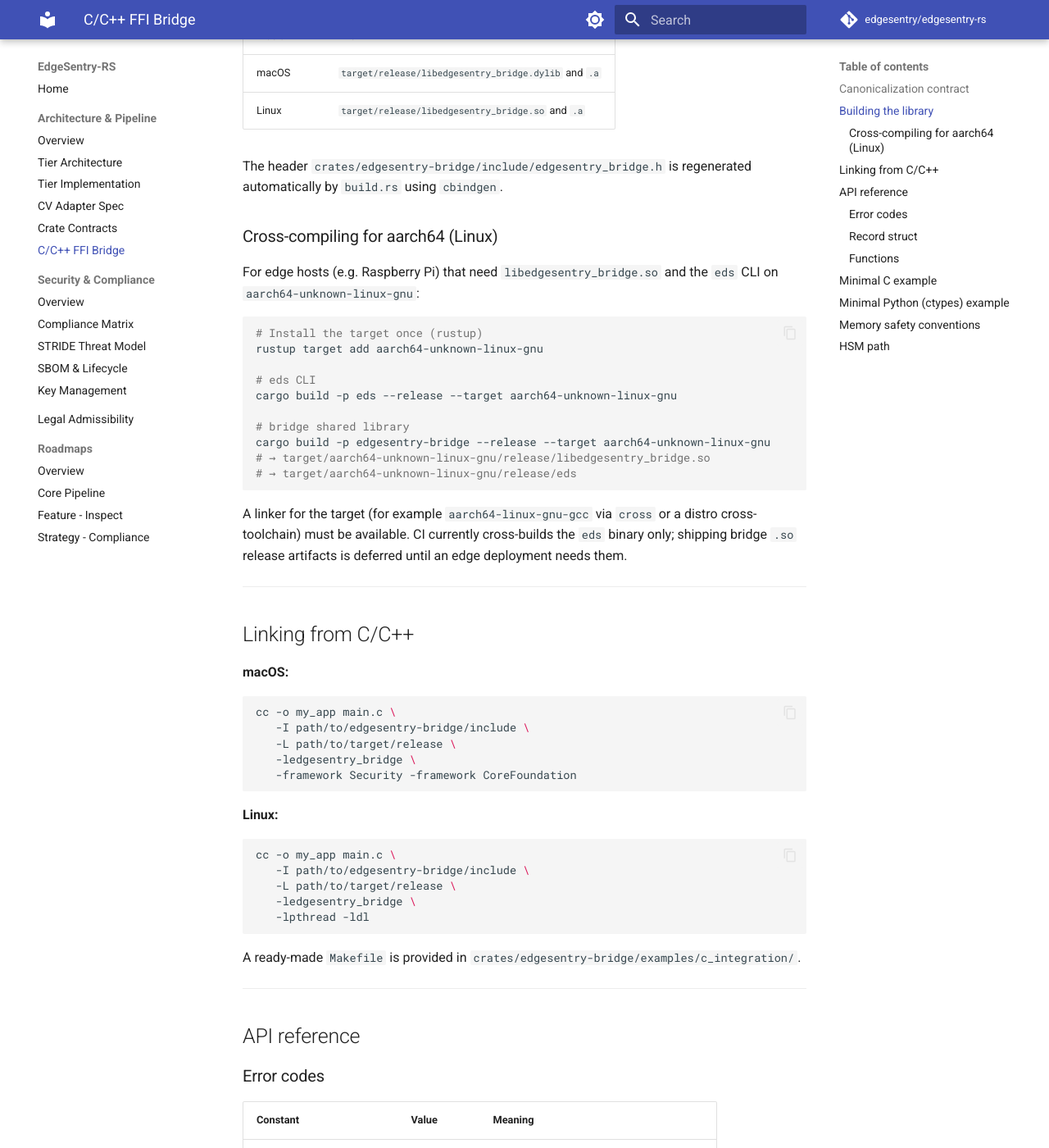
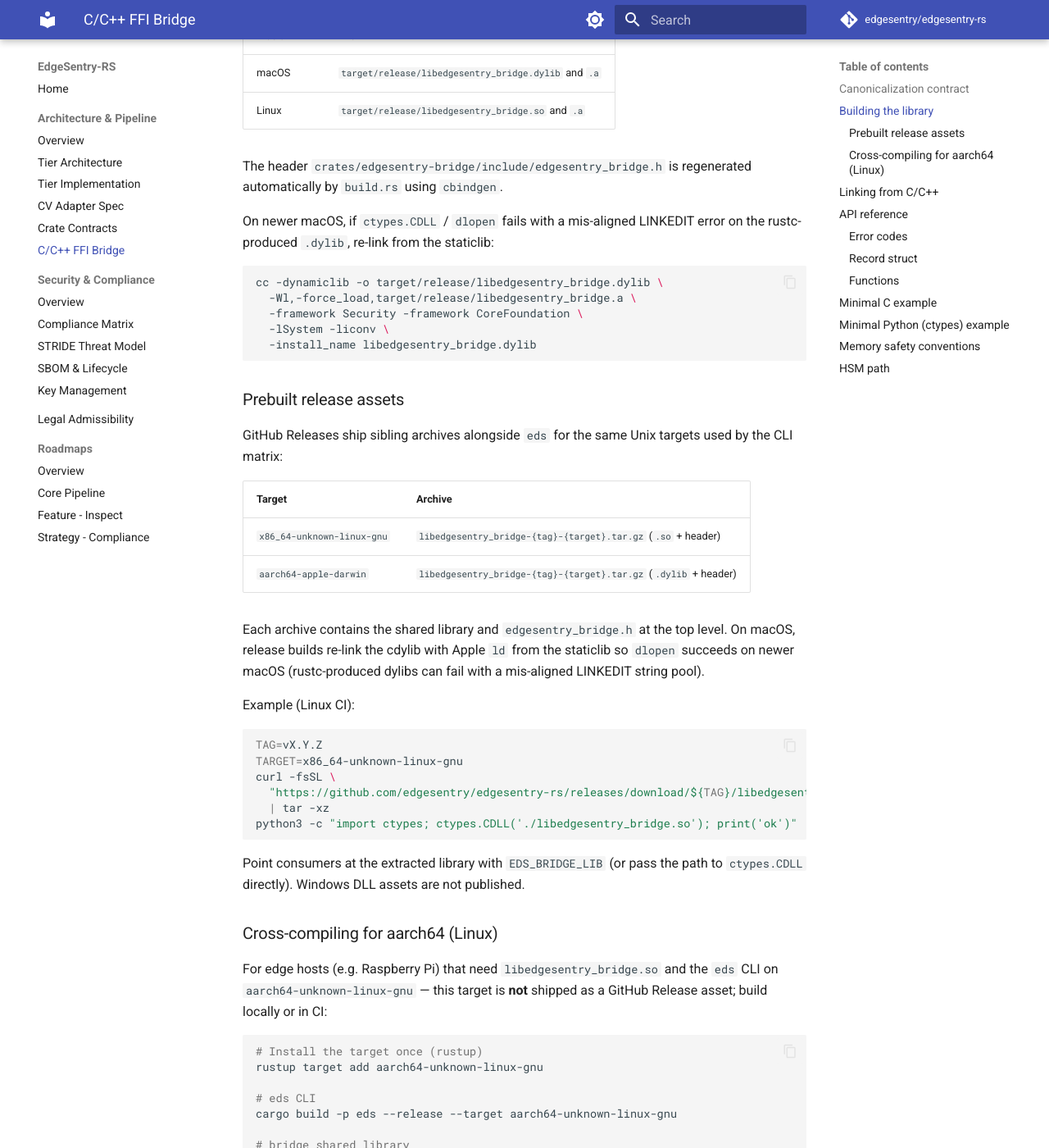
Before and after one commit to edgesentry/edgesentry-rs, an MkDocs documentation site: the page built from docs/ffi-bridge.md, in a window 1280 px wide and 1400 px high, scrolled down 1297 px. Shown: the whole window at 82% size. Built offline with MkDocs 1.6.1 and Material for MkDocs 9.7.7, drawn with Linux system fonts in a browser that asks for light colours; comment, search, counter and statistics services are not loaded; some of the changed text lies outside the part shown.

Commit message:
feat(release): ship prebuilt libedgesentry_bridge alongside eds (#460)
## Summary
- Ship sibling GitHub Release assets
`libedgesentry_bridge-{tag}-{target}.tar.gz` (shared lib +
`edgesentry_bridge.h`) for `x86_64-unknown-linux-gnu` and
`aarch64-apple-darwin`, alongside existing `eds` binaries
- Smoke-test `ctypes.CDLL` / `dlopen` in the release job; on macOS
re-link the dylib with Apple `ld` from the staticlib to avoid
mis-aligned LINKEDIT failures
- Document download/load steps in `docs/ffi-bridge.md` and note bridge
assets in the release skill reference

Closes #459

## Test plan
- [ ] Review `release.yml` changes: Windows matrix still builds/packages
`eds` only; Unix builds bridge + packages sibling tar.gz
- [ ] After merge, run `workflow_dispatch` release and confirm both
`eds-*.tar.gz` and `libedgesentry_bridge-*.tar.gz` appear for Linux and
macOS
- [ ] On Linux CI host: extract the Linux bridge asset and run `python3
-c "import ctypes; ctypes.CDLL('./libedgesentry_bridge.so');
print('ok')"`
- [ ] On macOS arm64: extract the Darwin asset and confirm
`ctypes.CDLL('./libedgesentry_bridge.dylib')` succeeds
- [ ] Confirm Homebrew still installs from `eds-*.tar.gz` only
(unchanged)


Made with [Cursor](https://cursor.com)

Co-authored-by: Cursor <cursoragent@cursor.com>

````diff
--- a/docs/ffi-bridge.md
+++ b/docs/ffi-bridge.md
@@ -60,10 +60,51 @@ This produces:
 The header `crates/edgesentry-bridge/include/edgesentry_bridge.h` is
 regenerated automatically by `build.rs` using `cbindgen`.
 
+On newer macOS, if `ctypes.CDLL` / `dlopen` fails with a mis-aligned
+LINKEDIT error on the rustc-produced `.dylib`, re-link from the staticlib:
+
+```bash
+cc -dynamiclib -o target/release/libedgesentry_bridge.dylib \
+  -Wl,-force_load,target/release/libedgesentry_bridge.a \
+  -framework Security -framework CoreFoundation \
+  -lSystem -liconv \
+  -install_name libedgesentry_bridge.dylib
+```
+
+### Prebuilt release assets
+
+GitHub Releases ship sibling archives alongside `eds` for the same
+Unix targets used by the CLI matrix:
+
+| Target | Archive |
+|--------|---------|
+| `x86_64-unknown-linux-gnu` | `libedgesentry_bridge-{tag}-{target}.tar.gz` (`.so` + header) |
+| `aarch64-apple-darwin` | `libedgesentry_bridge-{tag}-{target}.tar.gz` (`.dylib` + header) |
+
+Each archive contains the shared library and `edgesentry_bridge.h` at the
+top level. On macOS, release builds re-link the cdylib with Apple `ld` from
+the staticlib so `dlopen` succeeds on newer macOS (rustc-produced dylibs can
+fail with a mis-aligned LINKEDIT string pool).
+
+Example (Linux CI):
+
+```bash
+TAG=vX.Y.Z
+TARGET=x86_64-unknown-linux-gnu
+curl -fsSL \
+  "https://github.com/edgesentry/edgesentry-rs/releases/download/${TAG}/libedgesentry_bridge-${TAG}-${TARGET}.tar.gz" \
+  | tar -xz
+python3 -c "import ctypes; ctypes.CDLL('./libedgesentry_bridge.so'); print('ok')"
+```
+
+Point consumers at the extracted library with `EDS_BRIDGE_LIB` (or pass the
+path to `ctypes.CDLL` directly). Windows DLL assets are not published.
+
 ### Cross-compiling for aarch64 (Linux)
 
 For edge hosts (e.g. Raspberry Pi) that need `libedgesentry_bridge.so` and
-the `eds` CLI on `aarch64-unknown-linux-gnu`:
+the `eds` CLI on `aarch64-unknown-linux-gnu` — this target is **not**
+shipped as a GitHub Release asset; build locally or in CI:
 
 ```bash
 # Install the target once (rustup)
@@ -79,9 +120,8 @@ cargo build -p edgesentry-bridge --release --target aarch64-unknown-linux-gnu
 ```
 
 A linker for the target (for example `aarch64-linux-gnu-gcc` via
-`cross` or a distro cross-toolchain) must be available.  CI currently
-cross-builds the `eds` binary only; shipping bridge `.so` release artifacts
-is deferred until an edge deployment needs them.
+`cross` or a distro cross-toolchain) must be available. CI currently
+cross-builds the `eds` binary only for this target.
 
 ---
 
````
Also changed, not shown: .agents/skills/eds-release/references/release.md (+4 -3 lines), 1 other file.
